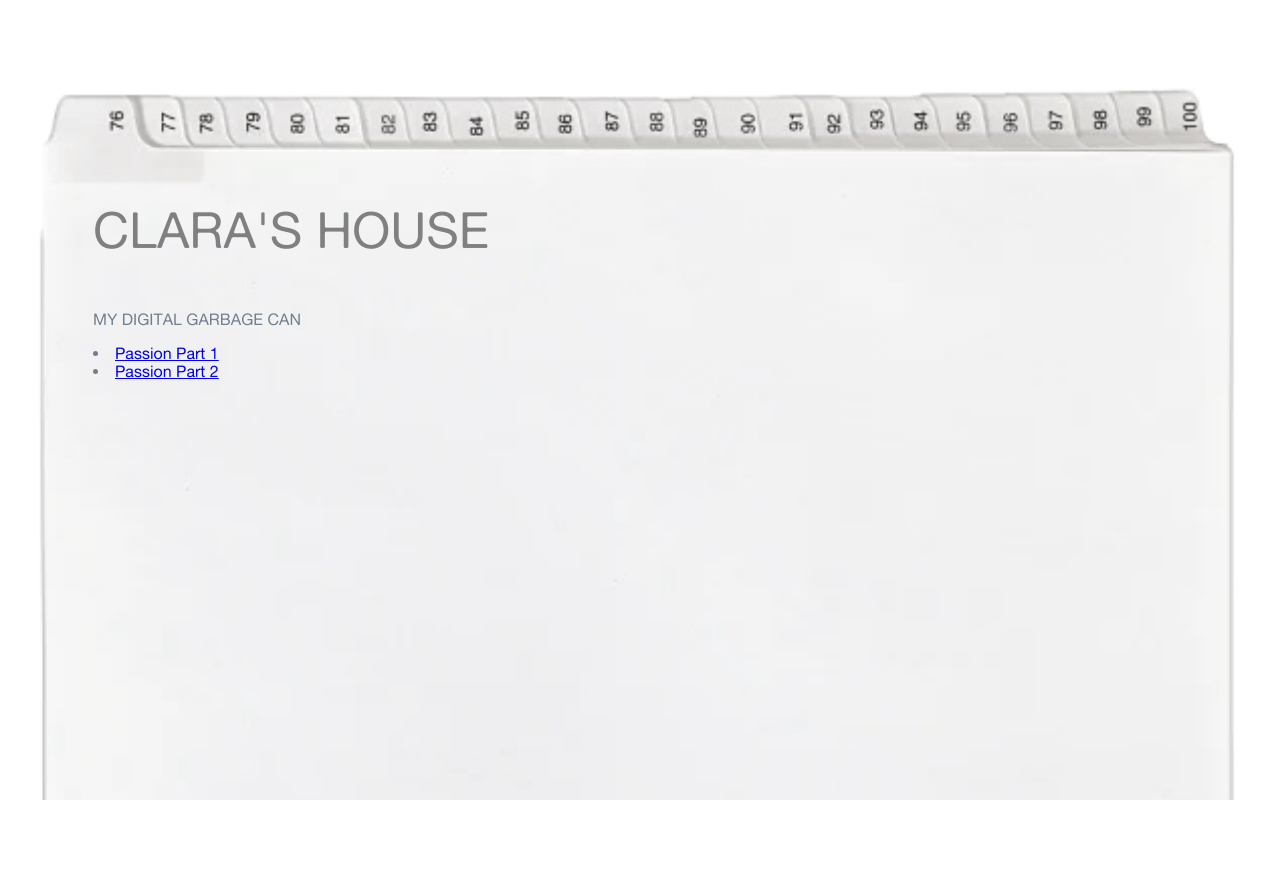
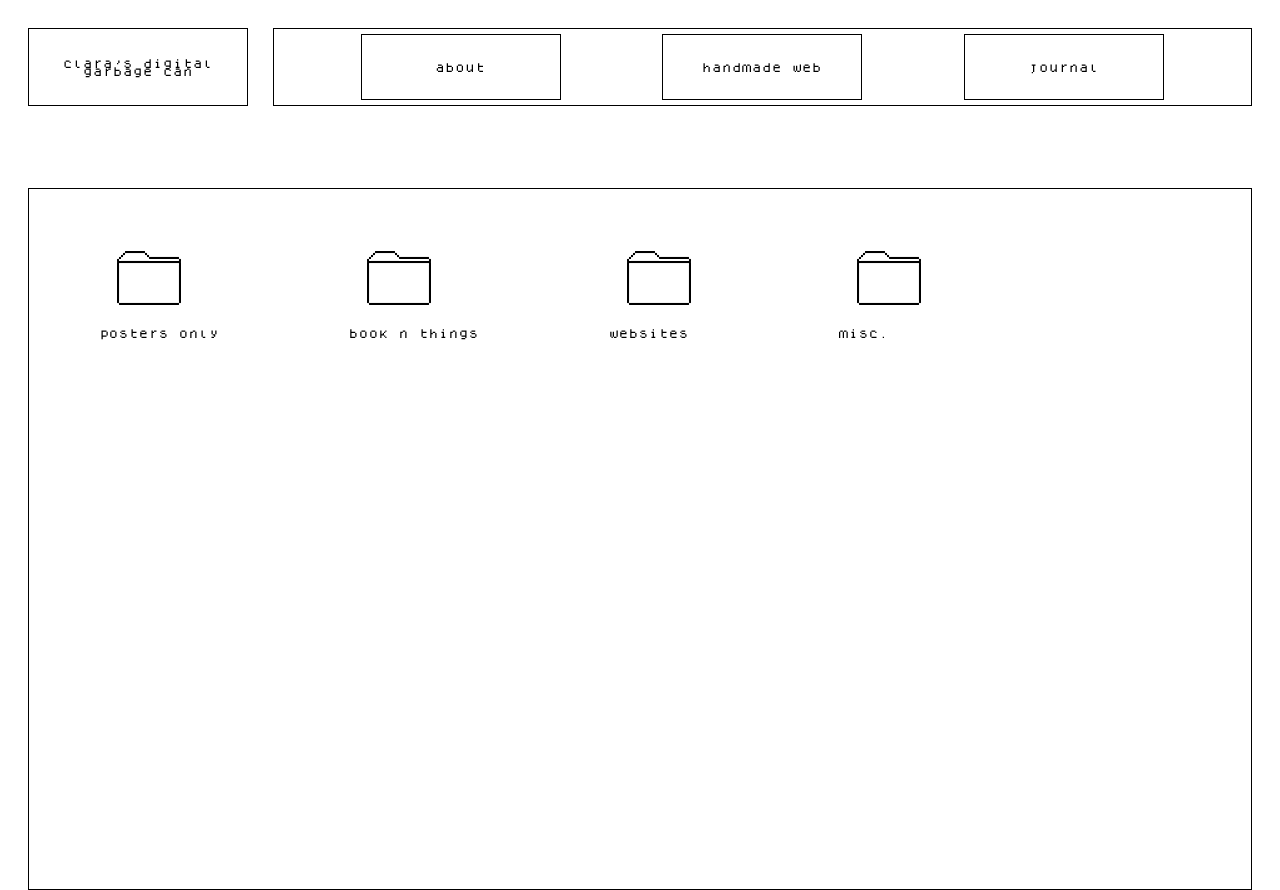
Before and after one commit to cpbennett01/hemisphere, a plain HTML site: page index.html in a window 1280 px wide. Before the commit the page ends 800 px from the top, so only its background shows below. Drawn offline with Linux system fonts and the light colour scheme.

Commit message:
create index.html

```diff
--- a/index.html
+++ b/index.html
@@ -3,20 +3,68 @@
     <head>
         <title>Clara's Hemisphere</title>
         <link rel="stylesheet" href= "main.css">
+        <link rel="icon" type="image/png" href="clara_favicon.png">
     </head>
 
 <body>
-        <p class="title">CLARA'S HOUSE</p>
 
-    <div>
-      <p class="body-text">
-        MY DIGITAL GARBAGE CAN
-      </p>
+<div class="main-container">
+
+
+  <div class="top-container">
+
+    <div class="left">clara's digital garbage can</div>
+    <div class="nav-container">
+      <div class="nav-item">about</div>
+      <div class="nav-item">handmade web</div>
+      <div class="nav-item">journal</div>
+    </div>
+</div>
+
+  <div class="bottom-container">
+    <div class="right-body">
+        <span class="inline">
+          <figure>
+            <a href="posters.html">
+            <img src="folder-icon.png">
+            <figcaption>posters only</figcaption>
+            </a>
+            </figure>
+        </span>
+        <span class="inline">
+          <figure>
+            <a href="posters.html">
+            <img src="folder-icon.png">
+            <figcaption>book n things</figcaption>
+            </a>
+            </figure>
+        </span>
+        <span class="inline">
+          <figure>
+            <a href="posters.html">
+            <img src="folder-icon.png">
+            <figcaption>websites</figcaption>
+            </a>
+            </figure>
+        </span>
+        <span class="inline">
+          <figure>
+            <a href="posters.html">
+            <img src="folder-icon.png">
+            <figcaption>misc.</figcaption>
+            </a>
+            </figure>
+        </span>
     </div>
 
-    <div class="body-text">
-        <li><a href="passion.html">Passion Part 1</a></li>
-        <li><a href="passion.html">Passion Part 2</a></li>
-    </div>
+  </div>
 
+</div>
+
+
+
+
+
+
+</div>
 </body>
--- a/main.css
+++ b/main.css
@@ -1,23 +1,84 @@
 @font-face {
-    font-family: altehaas;
-    src: url(AlteHaasGroteskRegular\ copy.ttf);
+    font-family: "dogica";
+    src: url(dogica\ copy.ttf);
 }
 
-.title {
-    font-family: "altehaas";
-    font-size: 50px;
-    color: gray;
-    margin-left: 85px;
-    margin-top: 200px;
+* {
+    box-sizing: border-box;
+}
+
+img {
+    max-width: 100%;
 }
 
 body {
-    background-image: url(folder.gif);
-    background-size: cover;
+    font-family: "dogica";
+    font-size: 10px;
+    color: rgb(0, 0, 0);
 }
 
-.body-text {
-    font-family: "altehaas";
-    color: slategray;
-    margin-left: 85px;
+a {
+    text-decoration: none;
+    color: black;
 }
+
+.main-container {
+    height: 100vh;
+    display: flex;
+    padding: 10px;
+    flex-wrap: wrap;
+    background-color: rgb(255, 255, 255);
+    gap: 8%;
+}
+
+    .top-container {
+        margin: 10px;
+        display: flex;
+        flex-wrap: wrap;
+        gap: 2%;
+        height: 10%;
+        width: 100%;
+    }
+
+        .left {
+            text-align: center;
+            border: 1px solid;
+            width: 18%;
+            align-content: center;
+        }
+
+        .nav-container {
+        border: 1px solid;
+        padding: 5px;
+        display: flex;
+        flex-wrap: wrap;
+        justify-content: space-evenly;
+        gap: 20px;
+        width: 80%;
+        }
+
+        .nav-item {
+        border: 1px solid;
+        padding: 10px;
+        width: 200px;
+        text-align: center;
+        align-content: center;
+        }
+
+    .bottom-container {
+
+        display: flex;
+        width: 100%;
+        margin: 10px;
+        height: 90%;
+        border: 1px solid;
+        padding: 10px;
+
+    }
+
+        .inline {
+        margin: 10px;
+        padding: 10px;
+        display: inline-block;
+        border: 1px;
+        }
```
Also changed, not shown: AlteHaasGroteskBold copy.ttf (deleted), AlteHaasGroteskRegular copy.ttf (deleted), clara_favicon.png (added), dogica copy.ttf (added), folder-icon.png (added), posters.html (added), 1 other file.
